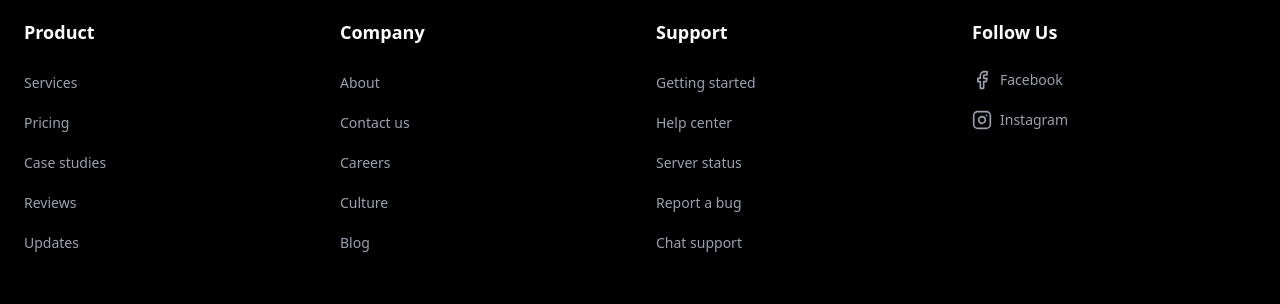
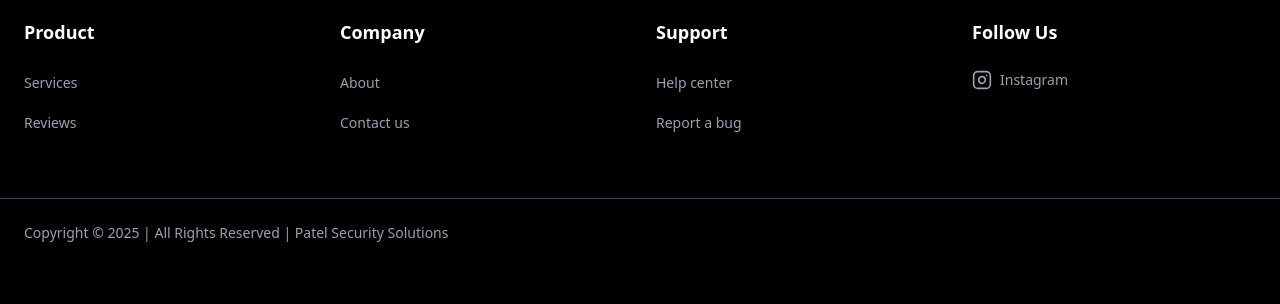
Before and after one commit to uke7500/FRONTEND, a React (Vite) app: page /cart/productdelivery/paymentinfo in a window 1280 px wide. Shown: the part 1062-1366 px from the top of the page. After the commit the page ends 1329 px from the top, so only its background shows below. Built offline with nearby package versions, Linux system fonts and the light colour scheme; no server answers.

Commit message:
Remove commented-out footer links for cleaner code

```diff
--- a/src/components/Footer/Footer.jsx
+++ b/src/components/Footer/Footer.jsx
@@ -84,22 +84,22 @@ const Footer = () => {
                   Services
                 </a>
               </li>
-              <li>
+              {/* <li>
                 <a
                   href="#"
                   className="text-gray-400 hover:text-white transition-colors text-sm"
                 >
                   Pricing
                 </a>
-              </li>
-              <li>
+              </li> */}
+              {/* <li>
                 <a
                   href="#"
                   className="text-gray-400 hover:text-white transition-colors text-sm"
                 >
                   Case studies
                 </a>
-              </li>
+              </li> */}
               <li className="cursor-pointer">
                 <a
                   onClick={goToReview}
@@ -108,14 +108,14 @@ const Footer = () => {
                   Reviews
                 </a>
               </li>
-              <li>
+              {/* <li>
                 <a
                   href="#"
                   className="text-gray-400 hover:text-white transition-colors text-sm"
                 >
                   Updates
                 </a>
-              </li>
+              </li> */}
             </ul>
           </div>
 
@@ -143,30 +143,30 @@ const Footer = () => {
                   </a>
                 </Link>
               </li>
-              <li>
+              {/* <li>
                 <a
                   href="#"
                   className="text-gray-400 hover:text-white transition-colors text-sm"
                 >
                   Careers
                 </a>
-              </li>
-              <li>
+              </li> */}
+              {/* <li>
                 <a
                   href="#"
                   className="text-gray-400 hover:text-white transition-colors text-sm"
                 >
                   Culture
                 </a>
-              </li>
-              <li>
+              </li> */}
+              {/* <li>
                 <a
                   href="#"
                   className="text-gray-400 hover:text-white transition-colors text-sm"
                 >
                   Blog
                 </a>
-              </li>
+              </li> */}
             </ul>
           </div>
 
@@ -174,14 +174,14 @@ const Footer = () => {
           <div>
             <h3 className="text-lg font-semibold mb-6">Support</h3>
             <ul className="space-y-4">
-              <li>
+              {/* <li>
                 <a
                   href="#"
                   className="text-gray-400 hover:text-white transition-colors text-sm"
                 >
                   Getting started
                 </a>
-              </li>
+              </li> */}
               <li>
                 <Link to="/contact">
                   <a
@@ -192,14 +192,14 @@ const Footer = () => {
                   </a>
                 </Link>
               </li>
-              <li>
+              {/* <li>
                 <a
                   href="#"
                   className="text-gray-400 hover:text-white transition-colors text-sm"
                 >
                   Server status
                 </a>
-              </li>
+              </li> */}
               <li>
                 <Link to="/contact">
                   <a className="text-gray-400 hover:text-white transition-colors text-sm">
@@ -207,7 +207,7 @@ const Footer = () => {
                   </a>
                 </Link>
               </li>
-              <li>
+              {/* <li>
                 <Link to="/contact">
                   <a
                     href="#"
@@ -216,7 +216,7 @@ const Footer = () => {
                     Chat support
                   </a>
                 </Link>
-              </li>
+              </li> */}
             </ul>
           </div>
 
@@ -225,14 +225,14 @@ const Footer = () => {
             <h3 className="text-lg font-semibold mb-6">Follow Us</h3>
             <ul className="space-y-5">
               {/* Facebook */}
-              <li className="flex gap-2 items-center cursor-pointer text-gray-400 hover:text-blue-500 transition-colors">
+              {/* <li className="flex gap-2 items-center cursor-pointer text-gray-400 hover:text-blue-500 transition-colors">
                 <span className="">
                   <Facebook size={20} />
                 </span>
                 <a href="#" className="text-sm">
                   Facebook
                 </a>
-              </li>
+              </li> */}
 
               {/* Twitter */}
               {/* <li className="flex gap-2 items-center cursor-pointer text-gray-400 hover:text-blue-400 transition-colors">
```
